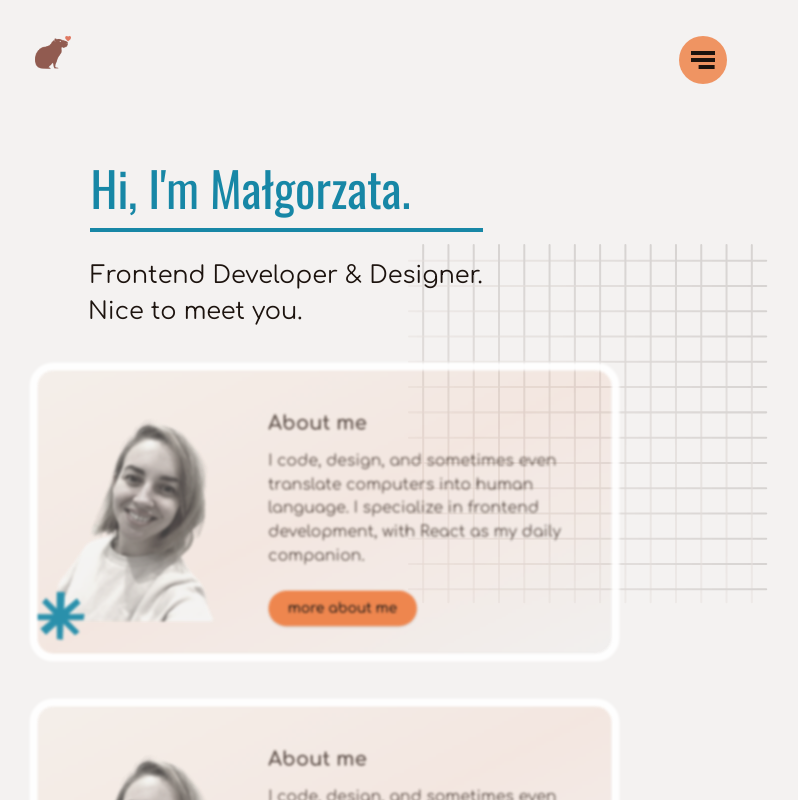
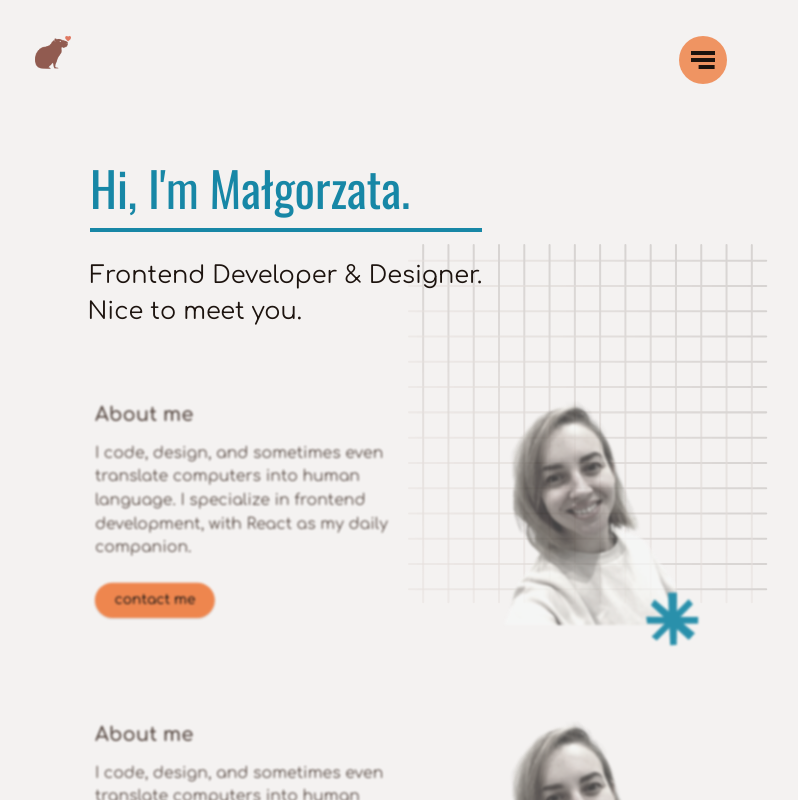
Before and after one commit to karibara/karibara-next-website, a Next.js app: page / in a window 1280 px wide. Shown: the top 800 px of the page, without its empty margins (263-1061 px from the left). Built offline with nearby package versions, Linux system fonts and the light colour scheme; what tailwindcss-motion would draw is missing.

Commit message:
Refactor AboutMe component by removing flip functionality and simplifying layout

```diff
--- a/src/components/sections/AboutMe.tsx
+++ b/src/components/sections/AboutMe.tsx
@@ -2,17 +2,13 @@
 
 import Image from "next/image";
 import { Button } from "../ui/button";
-import { GlassCard } from "../ui/GlassCard";
-import { AnimatePresence, motion } from "framer-motion";
-import { useState } from "react";
+import { motion } from "framer-motion";
 
 export const AboutMe: React.FC = () => {
-  const [flipped, setFlipped] = useState(false);
-
   return (
     <motion.div
-      initial={{ x: -300, scale: 0.8, opacity: 0, filter: "blur(15px)" }}
-      whileInView={{ x: 0, scale: 1, opacity: 1, filter: "blur(0px)" }}
+      initial={{ scale: 0.8, opacity: 0, filter: "blur(15px)" }}
+      whileInView={{ scale: 1, opacity: 1, filter: "blur(0px)" }}
       transition={{
         type: "spring",
         stiffness: 80,
@@ -21,18 +17,23 @@ export const AboutMe: React.FC = () => {
         delay: 4,
       }}
     >
-      <div className="relative perspective-[1200px] max-w-[600px] mx-auto">
-        {/* FLIP CONTAINER */}
-        <motion.div
-          className="relative w-full h-full"
-          animate={{ rotateY: flipped ? 180 : 0 }}
-          transition={{ duration: 0.8, ease: "easeInOut" }}
-          style={{ transformStyle: "preserve-3d" }}
-        >
-          {/* CARD - FRONT SIDE */}
+      <div className="relative perspective-[1200px] max-w-[654px] mx-auto">
+        <div className=" flex flex-col md:flex-row items-stretch  overflow-hidden">
+          {/* text */}
+          <div className="w-full md:w-2/3 px-6 py-4 md:px-10 md:pt-10 flex flex-col justify-center">
+            <h3 className="text-lg lg:text-xl font-bold">About me</h3>
+            <div className="my-3 text-sm lg:text-base">
+              <p>
+                I code, design, and sometimes even translate computers into
+                human language. I specialize in frontend development, with React
+                as my daily companion.
+              </p>
 
-          <GlassCard className=" flex flex-col md:flex-row items-stretch  overflow-hidden">
-            {/* RIGHT SIDE - IMAGE */}
+              <Button className="mt-6 w-full md:w-auto">contact me</Button>
+            </div>
+          </div>
+
+          {/* IMAGE */}
           <div
             className="relative w-full md:w-1/3 h-64 md:h-auto flex items-cen
           ter justify-end "
@@ -41,60 +42,10 @@ export const AboutMe: React.FC = () => {
               src="/profile-photo-no-bg.png"
               fill
               alt="profile photo"
-                className="object-contain object-right scale-x-[-1]"
+              className="object-contain object-right "
             />
           </div>
-
-            {/* RIGHT SIDE - text */}
-            <div className="w-full md:w-2/3 px-6 py-4 md:px-10 md:pt-10 flex flex-col justify-center">
-              <h3 className="text-lg lg:text-xl font-bold">About me</h3>
-              <div className="my-3 text-sm lg:text-base">
-                <p>
-                  I code, design, and sometimes even translate computers into
-                  human language. I specialize in frontend development, with
-                  React as my daily companion.
-                </p>
-                {!flipped && (
-                  <Button
-                    onClick={() => setFlipped(!flipped)}
-                    className="mt-6 w-full md:w-auto"
-                  >
-                    more about me
-                  </Button>
-                )}
-
-                {/* BACK SIDE */}
-
-                <AnimatePresence>
-                  {flipped && (
-                    <motion.div
-                      initial={{ opacity: 0 }}
-                      animate={{
-                        opacity: 1,
-                      }}
-                      exit={{ opacity: 0 }}
-                      transition={{ duration: 0.4, ease: "easeInOut" }}
-                      className="overfolw-hidden"
-                    >
-                      <>
-                        <p className="py-6">
-                          I&apos;m still new to the world of programming, but I
-                          catch up quickly — and my background in design has
-                          taught me that logic, aesthetics, and good structure
-                          (not just in code!) are what really matter.
-                        </p>
-
-                        <Button onClick={() => setFlipped(false)}>
-                          show less
-                        </Button>
-                      </>
-                    </motion.div>
-                  )}
-                </AnimatePresence>
         </div>
-            </div>
-          </GlassCard>
-        </motion.div>
       </div>
     </motion.div>
   );
```
Lines whose indentation alone changed are shown as unchanged.
